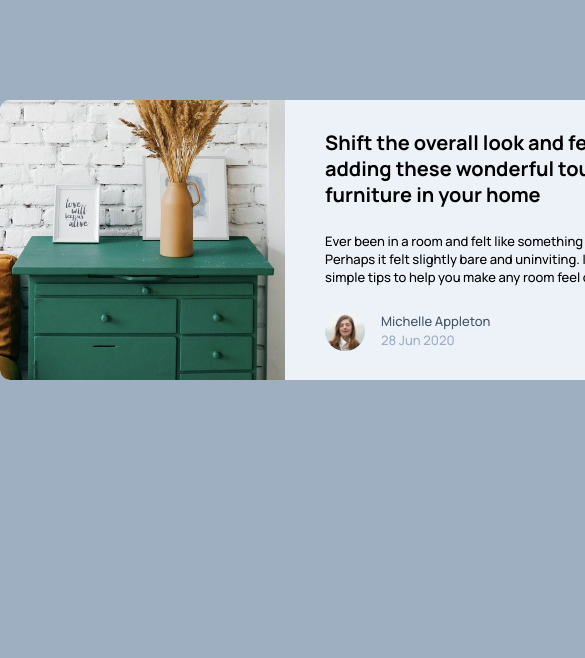
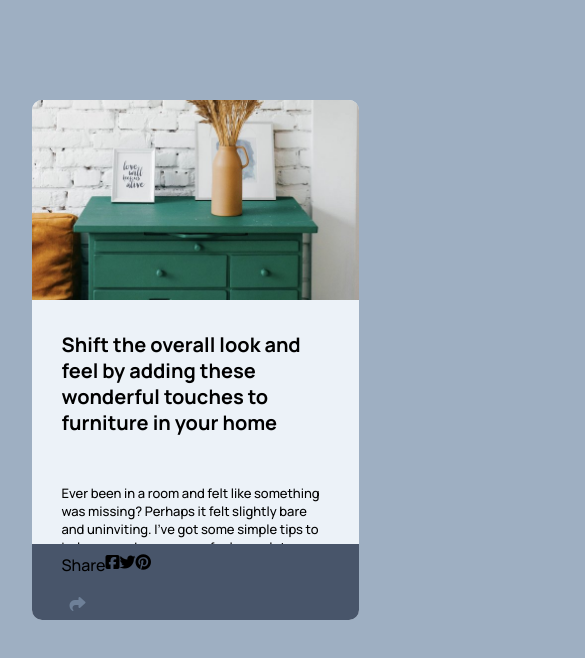
Before and after one commit to HuynhManhHung441/article-preview-component, a plain HTML site: page index.html in a window 390 px wide. Shown: the top 658 px of the page, 585 px wide, since content can reach past the window. Drawn offline with Linux system fonts and the light colour scheme.

Commit message:
create card--sharing in card-footer on mobile

```diff
--- a/style.css
+++ b/style.css
@@ -45,7 +45,6 @@ body {
     line-height: 130%;
     word-spacing: 0.25%;
 }
-
 
 .article-preview__description{
     font-size: 13px;
@@ -103,13 +102,13 @@ body {
     width: 32px;
     height: 32px;
     border-radius: 50%;
-    background-color: hsl(213, 72%, 92%);
+    background-color: #ecf2f8;
+    background-color: hsl(203, 100%, 94%);
 }
 
 .card-footer .fa-share {
-    display: inline-block;
-    text-align: center;
-    color: hsl(214, 17%, 51%);
+    display: inline-flex;
+    color: #6e8098;
 }
 
 /* .card__popup {
@@ -119,3 +118,95 @@ body {
 .card__popup {
     display: none;
 }
+
+/* Tablet Layout */
+@media (max-width: 768px) {
+    .article-preview-card {
+        width: 608px;
+        height: 346px;
+        /* border-radius: 10px; */
+        /* display: flex; */
+        gap: 32px;
+        background-color: hsl(210, 46%, 95%);
+        margin: 100px auto;
+    }
+
+    .illustration-img {
+        max-width: 100%;
+        display: block;
+        width: 229px;
+        height: 100%;
+        object-fit: cover;
+        border-radius: 10px 0 0 10px;
+    }
+
+    .article-preview-content {
+        width: 311px;
+        height: 264px;
+    }
+}
+
+/* Mobile Layout */
+@media (max-width: 426px) {
+    .article-preview-card {
+        width:327px;
+        height: 520px;
+        background-color: hsl(210, 46%, 95%);
+        margin: 100px auto;
+        flex-direction: column;
+        gap: 0;
+    }
+
+    .article-preview-content {
+        justify-content: space-between;
+        gap: 0;
+        margin: 32px 30px 0;
+        width: 267px;
+        height: 288px;
+    }
+
+    .illustration-img {
+        max-width: 100%;
+        display: block;
+        width: 100%;
+        height: 200px;
+        object-fit: cover;
+        border-radius: 10px 10px 0 0;
+    }
+
+    .article-preview__title {
+        font-size: 20px;
+        margin-bottom: 24px;
+    }
+
+    .card-footer {
+        margin-bottom: 0;
+        position: relative;
+        z-index: 20;
+    }
+
+    .card--sharing {
+        position: absolute;
+        left: 0px;
+        bottom: 0;
+        z-index: 30;
+    }
+
+    .fa-share {
+        position: static;
+        z-index: 31;
+    }
+
+    .card__popup {
+        display: inline-flex;
+        padding: 10px 30px;
+        width: 327px;
+        height: 76px;
+        position: absolute;
+        left: -30px;
+        bottom: 0;
+        background-color: hsl(217, 19%, 35%);
+        border-radius: 0 0 10px 10px;
+        z-index: 10;
+    }
+}
```
Also changed, not shown: index.html (+20 -1 lines).
